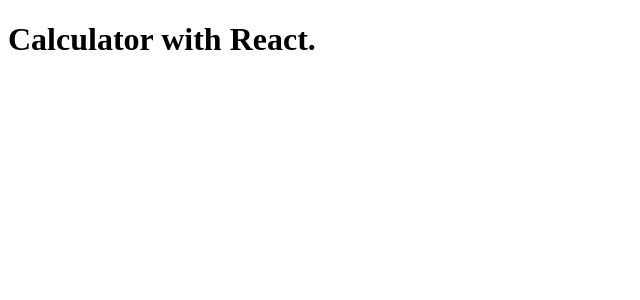
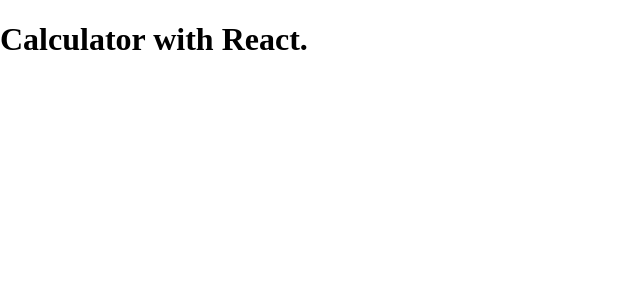
Before and after one commit to MarkoNS1990/react_calculator, a React (Create React App) app: page / in a window 1280 px wide. Shown: the top 300 px of the page, without its empty margins (0-640 px from the left). Built offline with nearby package versions, Linux system fonts and the light colour scheme.

Commit message:
Add App.css

```diff
--- /dev/null
+++ b/src/App.css
@@ -0,0 +1,3 @@
+body {
+  margin: auto;
+}
--- a/src/App.js
+++ b/src/App.js
@@ -1,3 +1,5 @@
+import './App.css';
+
 function App() {
   return (
     <div className="App">
```
